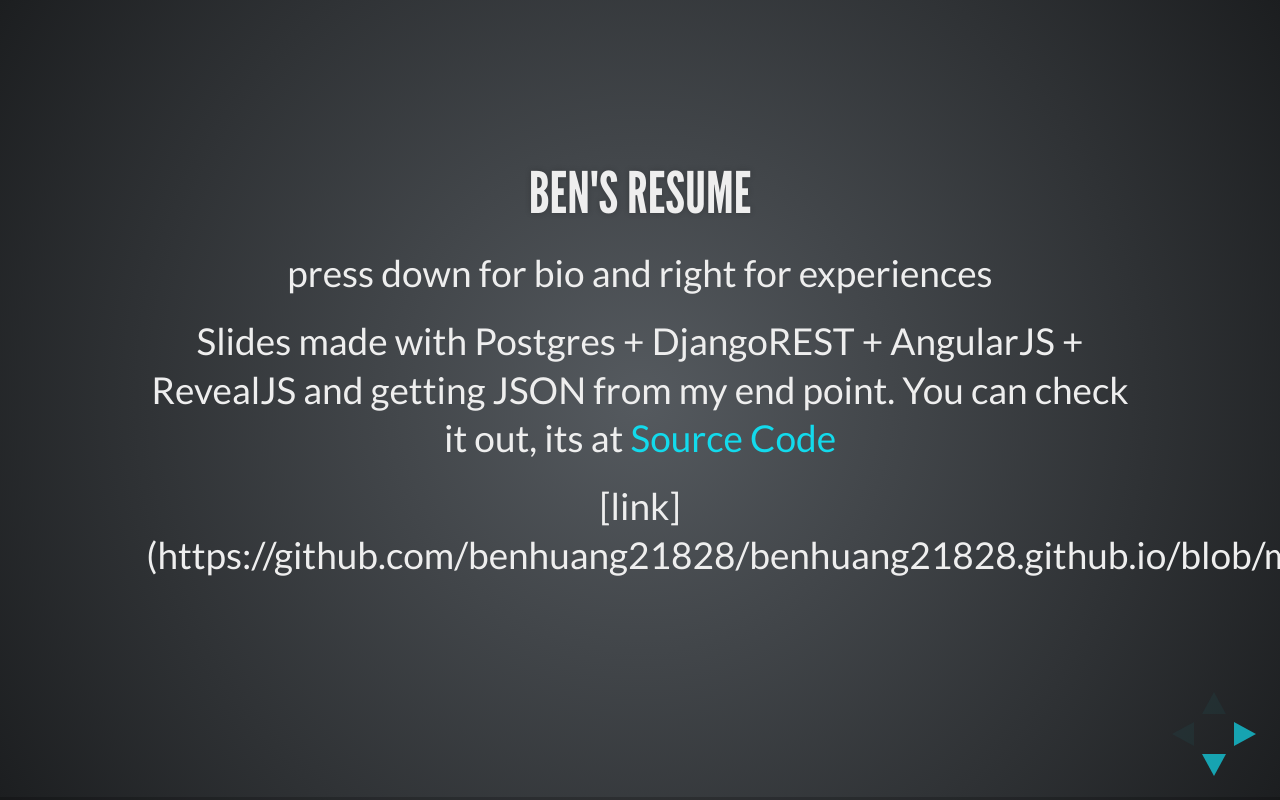
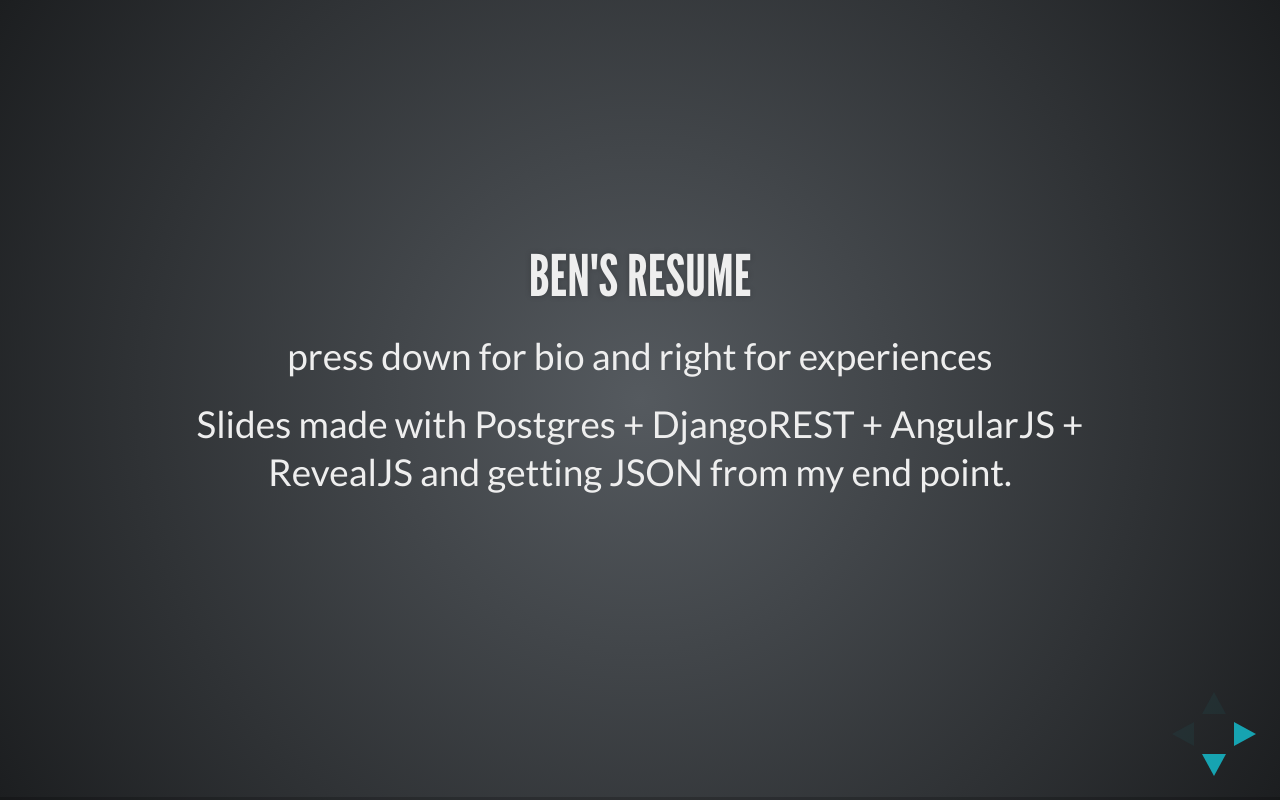
Before and after one commit to benhuang21828/benhuang21828.github.io, a website: page index.html in a window 1280 px wide. Drawn offline with nearby package versions, Linux system fonts and the light colour scheme; no server answers.

Commit message:
Update index.html
Modified styling

```diff
--- a/index.html
+++ b/index.html
@@ -51,8 +51,8 @@
 					<section>
 						<h3>Ben's Resume</h3>
 						<p>press down for bio and right for experiences</p>
-						<p font-size="12">Slides made with Postgres + DjangoREST + AngularJS + RevealJS and getting JSON from my end point. You can check it out, its at <a href="https://github.com/benhuang21828/benhuang21828.github.io/blob/master/app.js">Source Code</a></p>
-						<p>[link](https://github.com/benhuang21828/benhuang21828.github.io/blob/master/app.js)</p>
+						<p font-size="12">Slides made with Postgres + DjangoREST + AngularJS + RevealJS and getting JSON from my end point.</p>
+
 
 					</section>
 
```
